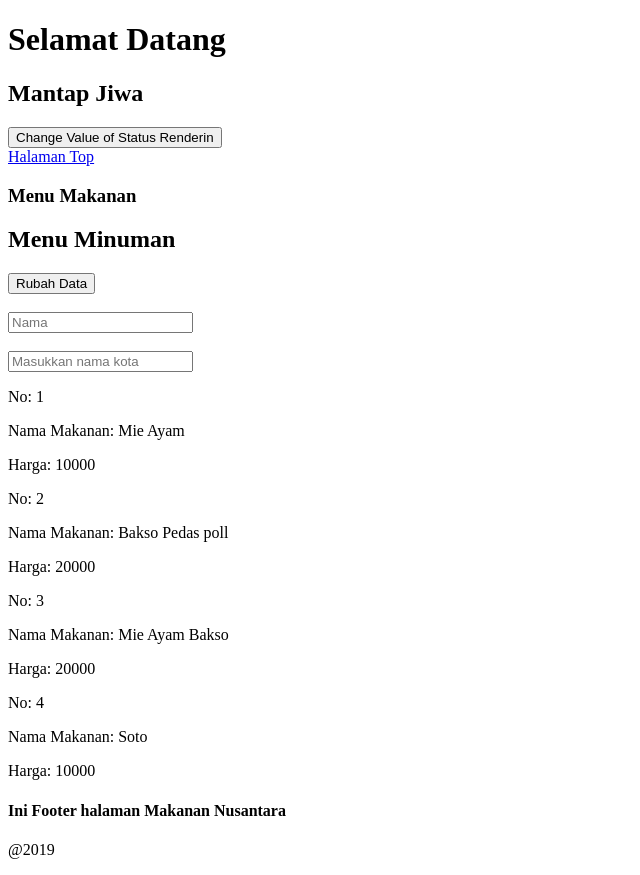
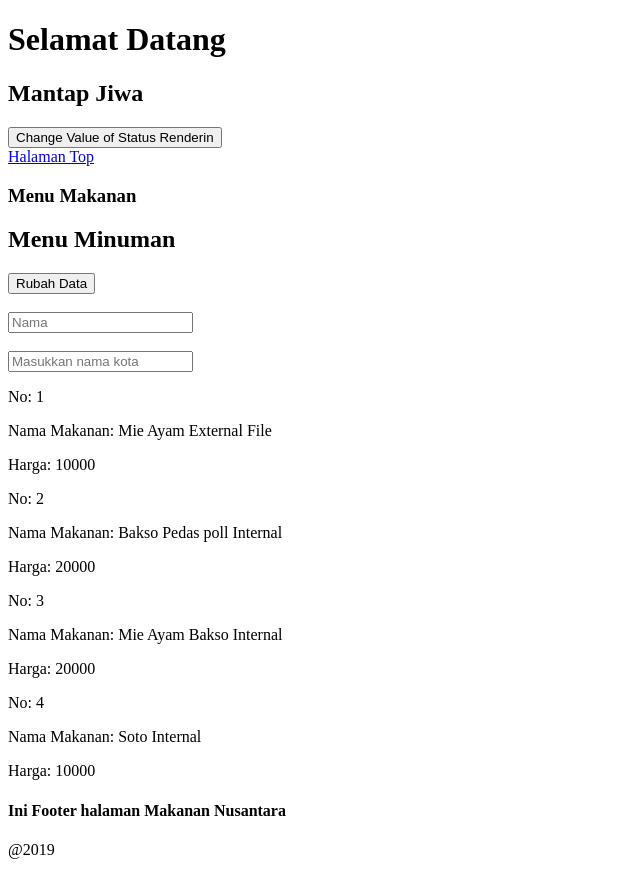
Before and after one commit to srickopp/learn-react, a React (Create React App) app: page / in a window 1280 px wide. Shown: the whole page, without its empty margins (0-640 px from the left). Built offline with nearby package versions, Linux system fonts and the light colour scheme.

Commit message:
List and Keys from External and Internal Source

```diff
--- a/src/components/App.js
+++ b/src/components/App.js
@@ -10,26 +10,7 @@ function App() {
     <div>
       <Header list="3 Terbaik"/>
       <Top />
-      <Main menuMakanan={
-        [
-          {
-              nama: "Mie Ayam",
-              harga: 10000
-          },
-          {
-              nama: "Bakso Pedas poll",
-              harga: 20000
-          },
-          {
-              nama: "Mie Ayam Bakso",
-              harga: 20000
-          },
-          {
-              nama: "Soto",
-              harga: 10000
-          },
-      ]
-      } />
+      <Main />
       {/* <List />         */}
       <Footer namanya="Makanan Nusantara" tahun="2019"/>
     </div>
--- a/src/components/Main.js
+++ b/src/components/Main.js
@@ -1,4 +1,5 @@
 import React, { Component } from "react";
+import menuMakanan from './lib/Food'
 
 class Main extends Component{
     constructor(props){
@@ -56,7 +57,7 @@ class Main extends Component{
                     onChange={(e)=>this.handleChange("inputKota",e)}
                     placeholder="Masukkan nama kota"
                 />
-                {this.props.menuMakanan.map((value, index) => {
+                {menuMakanan.map((value, index) => {
                     return(
                         <div key={index} >
                             <p>No: {index + 1}</p>
--- /dev/null
+++ b/src/components/lib/Food.js
@@ -0,0 +1,20 @@
+const menuMakanan =  [
+    {
+        nama: "Mie Ayam External File",
+        harga: 10000
+    },
+    {
+        nama: "Bakso Pedas poll Internal",
+        harga: 20000
+    },
+    {
+        nama: "Mie Ayam Bakso Internal",
+        harga: 20000
+    },
+    {
+        nama: "Soto Internal",
+        harga: 10000
+    },
+]
+
+export default menuMakanan;
```
